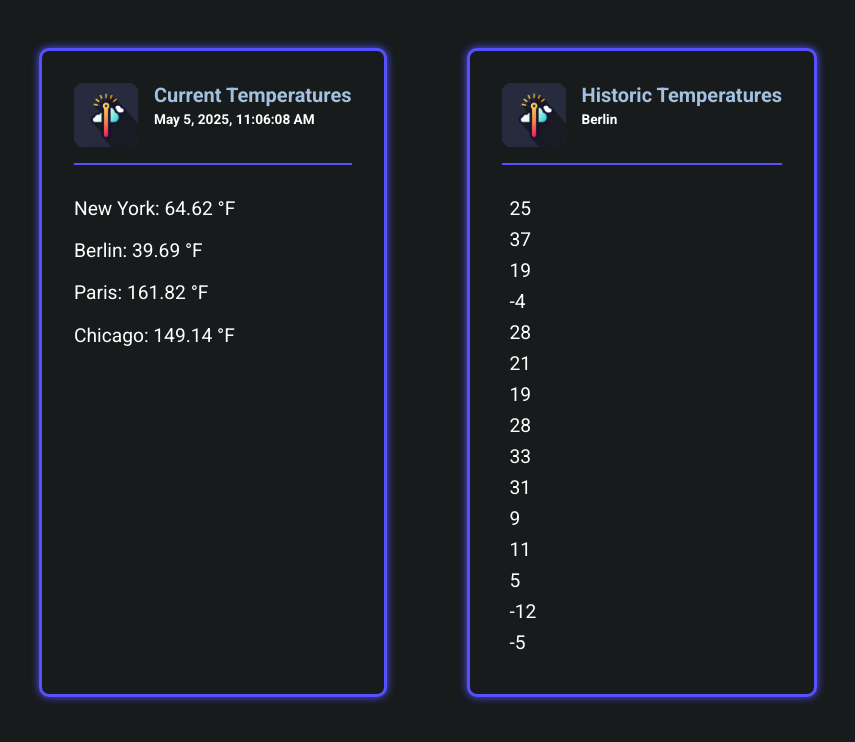
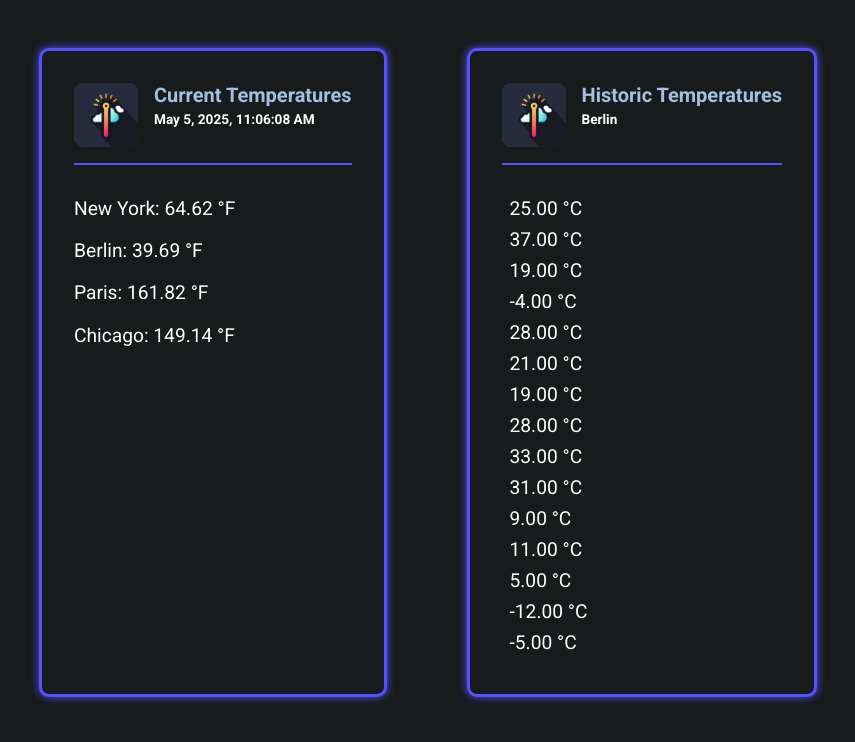
Before and after one commit to Apozsgai97/ng-pipes, an Angular app: page / in a window 1280 px wide. Shown: the top 742 px of the page, without its empty margins (161-1016 px from the left). Built offline with nearby package versions, Linux system fonts and the light colour scheme.

Commit message:
Format historic temperatures in Celsius using TemperaturePipe

```diff
--- a/src/app/app.component.html
+++ b/src/app/app.component.html
@@ -23,7 +23,7 @@
     </header>
     <ul>
       @for (temperature of historicTemperatures; track temperature) {
-      <li (click)="onReset($index)">{{ temperature }}</li>
+      <li (click)="onReset($index)">{{ temperature | temperature: 'C' }}</li>
       }
     </ul>
   </article>
```
